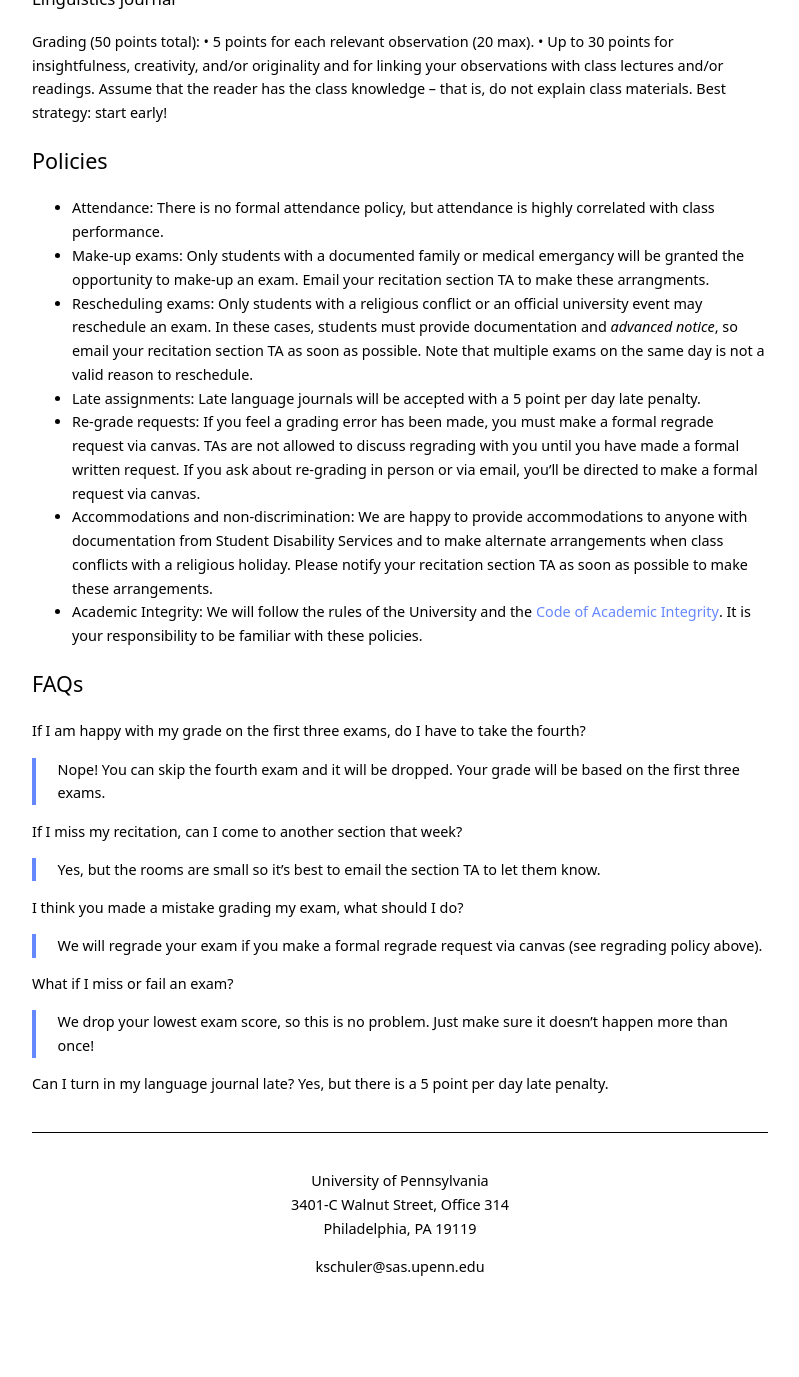
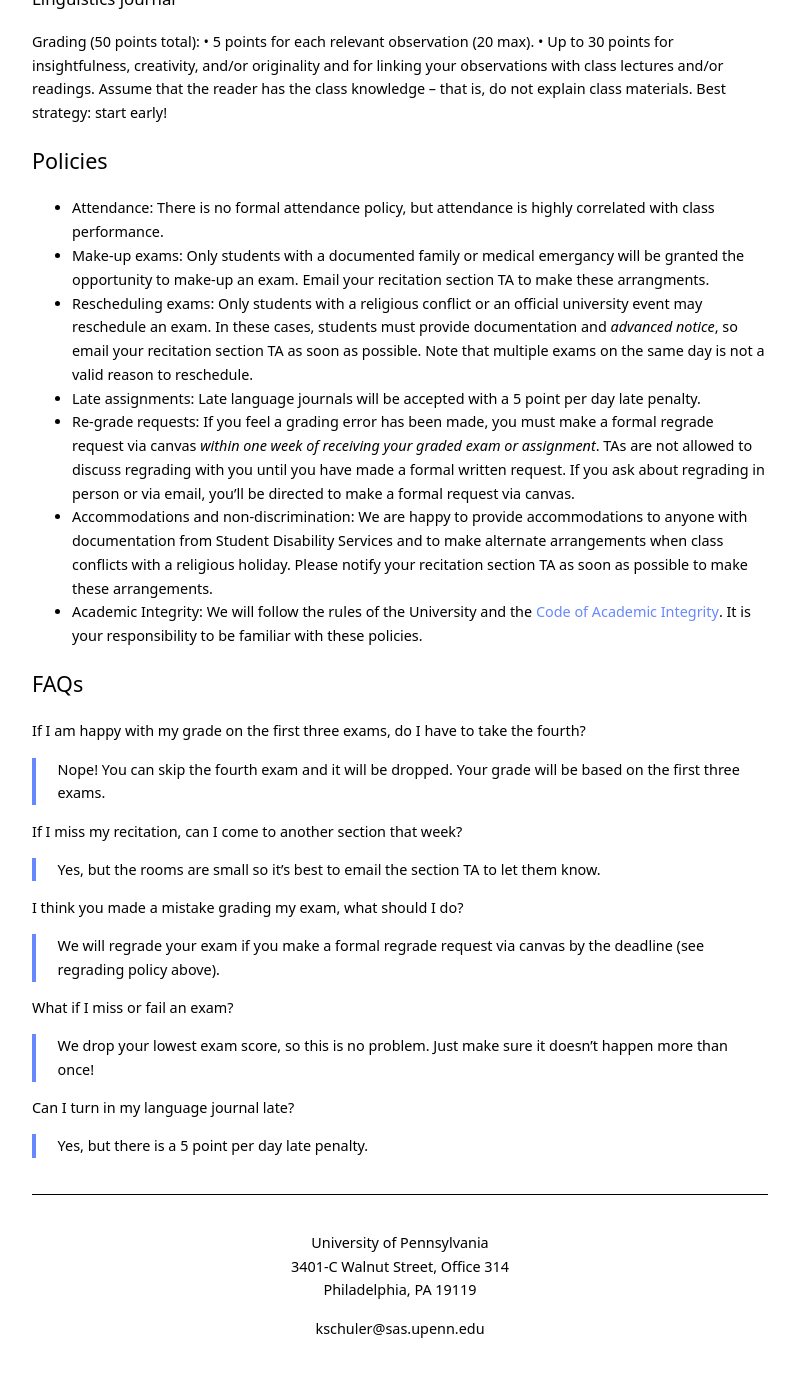
Before and after one commit to kschuler/ling001, a Jekyll site: the page built from ling001/index.md, in a window 1280 px wide and 1400 px high, scrolled down 2725 px. Shown: the top 1377 px of the window, without its empty margins (240-1039 px from the left). Built offline with Jekyll 4.4.1, drawn with Linux system fonts in a browser that asks for light colours; before the commit the page ends 4063 px from its top, so only the background shows below that.

Commit message:
Update index.md

```diff
--- a/ling001/index.md
+++ b/ling001/index.md
@@ -81,7 +81,7 @@ Grading (50 points total):
 - **Make-up exams**: Only students with a documented family or medical emergancy will be granted the opportunity to make-up an exam. Email your recitation section TA to make these arrangments.
 - **Rescheduling exams**: Only students with a religious conflict or an official university event may reschedule an exam. In these cases, students must provide documentation and *advanced notice*, so email your recitation section TA as soon as possible. Note that multiple exams on the same day is not a valid reason to reschedule.
 - **Late assignments**: Late language journals will be accepted with a 5 point per day late penalty.
-- **Re-grade requests**: If you feel a grading error has been made, you must make a formal regrade request via canvas. TAs are not allowed to discuss regrading with you until you have made a formal written request. If you ask about re-grading in person or via email, you'll be directed to make a formal request via canvas.
+- **Re-grade requests**: If you feel a grading error has been made, you must make a formal regrade request via canvas *within one week of receiving your graded exam or assignment*. TAs are not allowed to discuss regrading with you until you have made a formal written request. If you ask about regrading in person or via email, you'll be directed to make a formal request via canvas.
 - **Accommodations and non-discrimination**: We are happy to provide accommodations to anyone with documentation from Student Disability Services and to make alternate arrangements when class conflicts with a religious holiday. Please notify your recitation section TA as soon as possible to make these arrangements.
 - **Academic Integrity**: We will follow the rules of the University and the [Code of Academic Integrity](https://catalog.upenn.edu/pennbook/code-of-academic-integrity/).  It is your responsibility to be familiar with these policies.
 
@@ -95,10 +95,10 @@ Grading (50 points total):
 > Yes, but the rooms are small so it's best to email the section TA to let them know.
 
 **I think you made a mistake grading my exam, what should I do?**
-> We will regrade your exam if you make a formal regrade request via canvas (see regrading policy above).
+> We will regrade your exam if you make a formal regrade request via canvas by the deadline (see regrading policy above).
 
 **What if I miss or fail an exam?**
 > We drop your lowest exam score, so this is no problem. Just make sure it doesn't happen more than once!
 
 **Can I turn in my language journal late?**
-Yes, but there is a 5 point per day late penalty.
+> Yes, but there is a 5 point per day late penalty.
```
